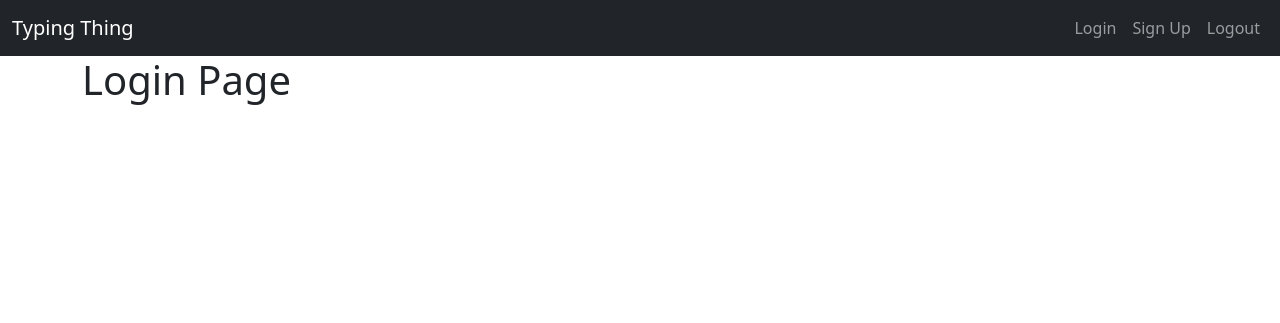
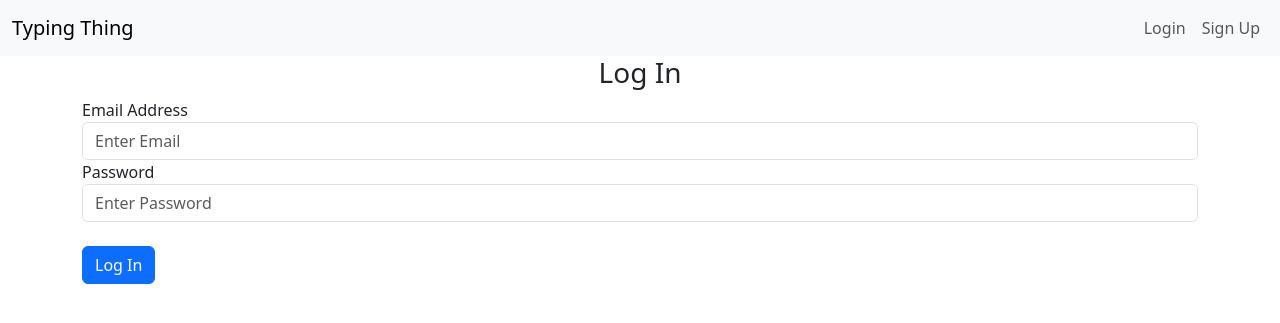
Before and after one commit to syarlag31/generic, a Flask app: page /login in a window 1280 px wide. Shown: the top 323 px of the page. Run offline with Flask 2, Linux system fonts and the light colour scheme.

Commit message:
Finished Sign In and Sign out Functionality for Users

```diff
--- a/app.py
+++ b/app.py
@@ -1,5 +1,4 @@
 from website import create_app
-from flask import render_template
 
 app = create_app()
 
--- a/website/auth.py
+++ b/website/auth.py
@@ -1,16 +1,67 @@
-from flask import Blueprint, render_template
+from flask import Blueprint, render_template, request, flash, redirect, url_for
+from .models import User
+from . import db
+from werkzeug.security import generate_password_hash, check_password_hash
+from flask_login import login_user, login_required, logout_user, current_user
 
 auth = Blueprint('auth', __name__)
 
-@auth.route('/login')
+@auth.route('/login', methods=['GET', 'POST'])
 def login():
-    return render_template('login.html')
+    if request.method == 'POST':
+        # Gets the variables from the Log In form
+        email = request.form.get('email')
+        password = request.form.get('password')
+
+        user = User.query.filter_by(email=email).first()
+        if user:
+            if check_password_hash(user.password, password):
+                flash('Logged in Sucessfully!', category="success")
+                login_user(user, remember=True)
+                return redirect(url_for('views.home'))
+            else:
+                flash('Incorrect Password, try again.', category="error")
+        else:
+            flash('Email does not exist.', category="error")
+
+    return render_template('login.html', user=current_user)
 
 
 @auth.route('/logout')
+@login_required
 def logout():
-    return '<p>Logout</p>'
+    logout_user()
+    return redirect(url_for('auth.login'))
 
-@auth.route('/sign-up')
+@auth.route('/sign-up', methods=['GET', 'POST'])
 def sign_up():
-    return render_template('sign-up.html')
+    if request.method == "POST":
+        # Gets the variables from the Sign Up form
+        email = request.form.get('email')
+        firstName = request.form.get('firstName')
+        lastName = request.form.get('lastName')
+        password1 = request.form.get('password1')
+        password2 = request.form.get('password2')
+
+        # Runs through conditons to ensure user should be created
+        user = User.query.filter_by(email=email).first()
+        if user:
+            flash('Email alredy exists.', category="error")
+        elif len(email) < 4:
+            flash('Email must be greater than 4 characters.', category='error')
+        elif (len(firstName) or len(lastName)) < 2:
+            flash('First and Last names must be greater than 2 characters.', category='error')
+        elif password1 != password2:
+            flash('Password\'s do not match.')
+        elif len(password1) < 7 or len(password2) < 7:
+            flash('Passwords must be greater than 7 characters.', category='error')
+        else:
+            new_user = User(email=email, firstName=firstName, password=generate_password_hash(password1, method='sha256'))
+            db.session.add(new_user)
+            db.session.commit()
+            flash('Account Created', category='success')
+            login_user(user, remember=True)
+            return redirect(url_for('views.home'))
+
+
+    return render_template('sign-up.html', user=current_user)
--- a/website/templates/_template.html
+++ b/website/templates/_template.html
@@ -6,12 +6,12 @@
     <meta name="viewport" content="width=device-width, initial-scale=1">
 
     <!-- Bootstrap CSS -->
-    <link href="https://cdn.jsdelivr.net/npm/bootstrap@5.0.2/dist/css/bootstrap.min.css" rel="stylesheet" integrity="sha384-EVSTQN3/azprG1Anm3QDgpJLIm9Nao0Yz1ztcQTwFspd3yD65VohhpuuCOmLASjC" crossorigin="anonymous">
+    <link href="https://cdn.jsdelivr.net/npm/bootstrap@5.3.0-alpha1/dist/css/bootstrap.min.css" rel="stylesheet" integrity="sha384-GLhlTQ8iRABdZLl6O3oVMWSktQOp6b7In1Zl3/Jr59b6EGGoI1aFkw7cmDA6j6gD" crossorigin="anonymous">
 
     <title>{% block title%} {% endblock%}</title>
   </head>
   <body>
-    <nav class="navbar navbar-dark bg-dark navbar-expand-lg bg-body-tertiary">
+    <nav class="navbar navbar-expand-lg bg-body-tertiary">
       <div class="container-fluid">
         <a class="navbar-brand" href="/">Typing Thing</a>
         <button class="navbar-toggler" type="button" data-bs-toggle="collapse" data-bs-target="#navbarNav" aria-controls="navbarNav" aria-expanded="false" aria-label="Toggle navigation">
--- a/website/templates/index.html
+++ b/website/templates/index.html
@@ -3,5 +3,6 @@
 {% block title %}Home{% endblock %}
 
 {% block body %}
-    <h1>Hey</h1>
+    <h1>This is the home page</h1>
+    <h3>This is where the typing stuff needs to be.</h3>
 {% endblock %}
--- a/website/templates/login.html
+++ b/website/templates/login.html
@@ -3,5 +3,17 @@
 {% block title %}Login{% endblock %}
 
 {% block body %}
-    <h1>Login Page</h1>
+<form method="POST">
+    <h3 align="center">Log In</h3>
+    <div class="form-group">
+        <label for="email">Email Address</label>
+        <input type="email" class="form-control" id="email" name="email" placeholder="Enter Email"/>
+    </div>
+    <div class="form-group">
+        <label for="email">Password</label>
+        <input type="password" class="form-control" id="password" name="password" placeholder="Enter Password"/>
+    </div>
+    <br/>
+    <button type="submit" class="btn btn-primary">Log In</button>
+</form>
 {% endblock %}
--- a/website/views.py
+++ b/website/views.py
@@ -1,7 +1,10 @@
 from flask import Blueprint, render_template
+from flask_login import login_required, current_user
+
 
 views = Blueprint('views', __name__)
 
 @views.route('/')
+@login_required
 def home():
-    return render_template('index.html')
+    return render_template('index.html', user=current_user)
```
Also changed, not shown: other parts of website/templates/_template.html (+33 -2 lines), website/__init__.py (+21 -0 lines), website/models.py (+13 -0 lines), website/templates/sign-up.html (+25 -1 lines), 1 other file.
